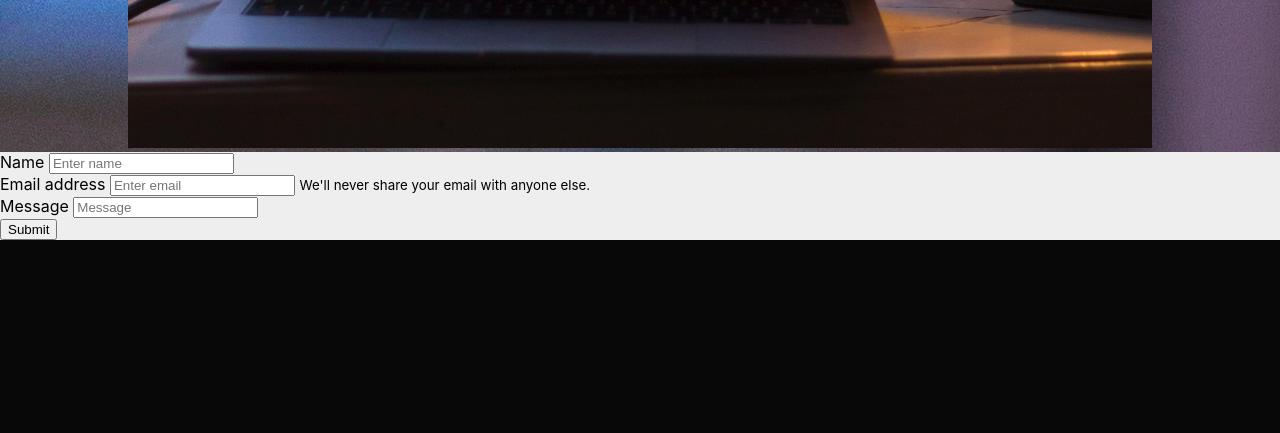
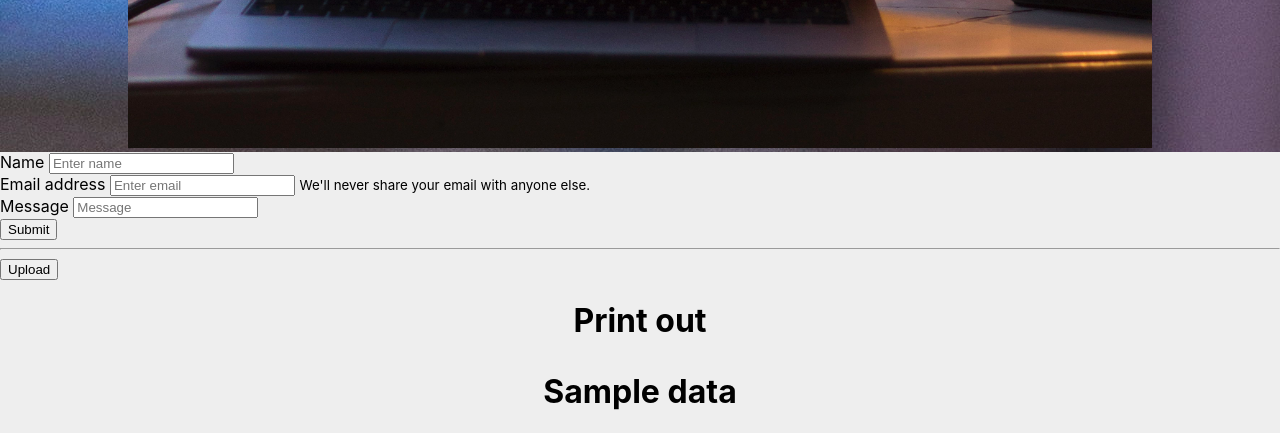
Before and after one commit to andyjaramillo/project-python-and-piranha-1, a Flask app: template app/templates/timeline.html in a window 1280 px wide. Shown: the part 932-1365 px from the top of the page. Before the commit the page ends 1172 px from the top, so only its background shows below. Run offline with Flask 2, Linux system fonts and the light colour scheme; the template is opened without the code that fills it: most values are stand-ins (such as "Sample title", 1, 10 or a date in 2020); parts of the project's set-up code (start-up, migrations or seed data) failed here and were passed over.

Commit message:
Databases Part 3

```diff
--- a/app/__init__.py
+++ b/app/__init__.py
@@ -62,9 +62,5 @@ def get_time_line_post():
 
 @app.route('/timeline', methods=['POST', 'GET'])
 def timeline():
-    if request.method == "POST":
-        name = request.form.get("name")
-        email = request.form.get("email")
-        content = request.form.get("content")
-        return(f"Your response is {name} {email} {content}")
-    return render_template('timeline.html', pagetitle="Timeline")
+    data = get_time_line_post()
+    return render_template('timeline.html', pagetitle="Timeline", data=data)
--- a/app/templates/timeline.html
+++ b/app/templates/timeline.html
@@ -3,6 +3,7 @@
 {% block content %}
 
 <head>
+
   <link rel="stylesheet" href="../static/styles/hobbies.css">
   <link rel="stylesheet" href="../static/styles/coderimage.css">
   <style>
@@ -52,19 +53,35 @@
     <input type="text" name="content" class="form-control" id="exampleInputContent" placeholder="Message">
   </div>
   <button type="submit" class="btn btn-primary">Submit</button>
-</form>
+  </form>
+  <hr>
+  <form action="/api/timeline_post" method="get">
+  <button id="upload" type="submit">Upload</button>
+  </form>
 <script>
-    const form = document.getElementById('form');
-    console.log(form)
+
+const form = document.getElementById('form');
     if(form){
 form.addEventListener('submit', function(e){
         e.preventDefault();
         const payload = new FormData(form);
 
         console.log([...payload])
-})
+        fetch('http://andy-website.duckdns.org:5000/api/timeline_post', {
+	    method: "POST",
+            body: payload,
+	})
+	.then(res => res.json())
+        .then(data => console.log(data))
+ })
+	document.write([...payload])
 
 }
 </script>
-
+<h1>Print out</h>
+<p>
+{% for i in data %}
+<h1>{{ i }}</h1>
+{% endfor %}
+</p>
 {% endblock %}
```
